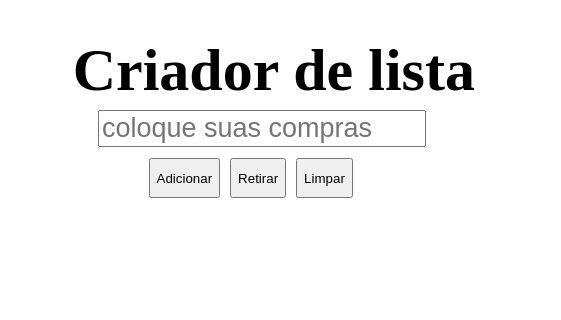
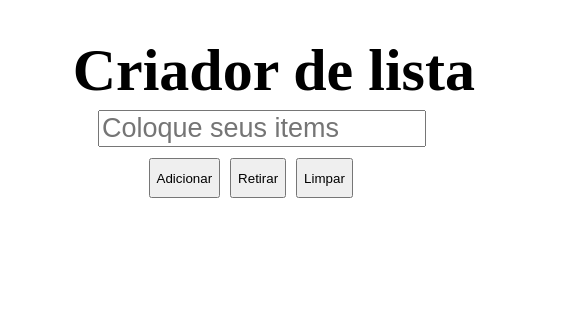
Before and after one commit to jmateus03/Criador-de-listas-basico, a plain HTML site: page index.html in a window 1280 px wide. Shown: the part 179-499 px from the top of the page, 87-648 px from the left. Drawn offline with Linux system fonts and the light colour scheme; grey boxes are pictures that could not be loaded.

Commit message:
Update index.html

```diff
--- a/index.html
+++ b/index.html
@@ -9,7 +9,7 @@
 <body>
     <h1>Criador de lista</h1>
     <div class="Lista">
-        <input id="compras" type="text" placeholder="coloque suas compras">
+        <input id="compras" type="text" placeholder="Coloque seus items">
     </div>
     <div class="botoes">
         <button id="adicionar">Adicionar</button>
```
